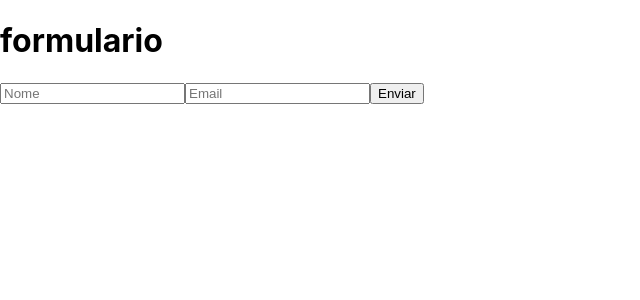
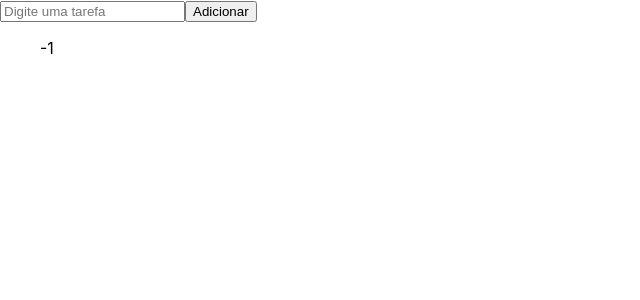
Before and after one commit to marianicacio/vacation-study, a React (Create React App) app in the folder meu-projeto/: page / in a window 1280 px wide. Shown: the top 300 px of the page, without its empty margins (0-640 px from the left). Built offline with nearby package versions, Linux system fonts and the light colour scheme.

Commit message:
feat: tarefa

```diff
--- a/meu-projeto/src/App.jsx
+++ b/meu-projeto/src/App.jsx
@@ -41,22 +41,45 @@ function App() {
     //             ))}
     //         </ul>
     //     )
-        const [nome, setNome] = useState('')
-        const [email, setEmail] = useState('')
+        // const [nome, setNome] = useState('')
+        // const [email, setEmail] = useState('')
 
-        function handleSubmit(e) {
+        // function handleSubmit(e) {
+        //     e.preventDefault()
+        //     alert(`Nome: ${nome}\nEmail: ${email}`)
+        // }
+
+        // return (
+        //     <div>
+        // <h1>formulario</h1>
+        //     <form onSubmit={handleSubmit}>
+        //         <input type="text" placeholder='Nome' value={nome} onChange={(e) => setNome(e.target.value)} />
+        //           <input type="text" placeholder='Email' value={email} onChange={(e) => setEmail(e.target.value)} />
+        //           <button type='submit'>Enviar</button>
+        //     </form>
+        //     </div>
+        // )
+        const [tarefa, setTarefa] = useState('')
+        const [lista, setLista] = useState('')
+
+        function adicionarTarefa(e) {
             e.preventDefault()
-            alert(`Nome: ${nome}\nEmail: ${email}`)
+            if (tarefa.trim() === '') return
+            setLista([...lista, { id: Date.now(), texto: tarefa }])
+            setTarefa('')
         }
 
         return (
             <div>
-        <h1>formulario</h1>
-            <form onSubmit={handleSubmit}>
-                <input type="text" placeholder='Nome' value={nome} onChange={(e) => setNome(e.target.value)} />
-                  <input type="text" placeholder='Email' value={email} onChange={(e) => setEmail(e.target.value)} />
-                  <button type='submit'>Enviar</button>
-            </form>
+                <form onSubmit={adicionarTarefa}>
+                    <input type="text" value={tarefa} onChange={(e) => setTarefa(e.target.value)} placeholder='Digite uma tarefa'/>
+                    <button type='submit'>Adicionar</button>
+                </form>
+                <ul>
+                    {lista.localeCompare((item) => (
+                        <li key={item.id}>{item.texto}</li>
+                    ))}
+                </ul>
             </div>
         )
     }
```
